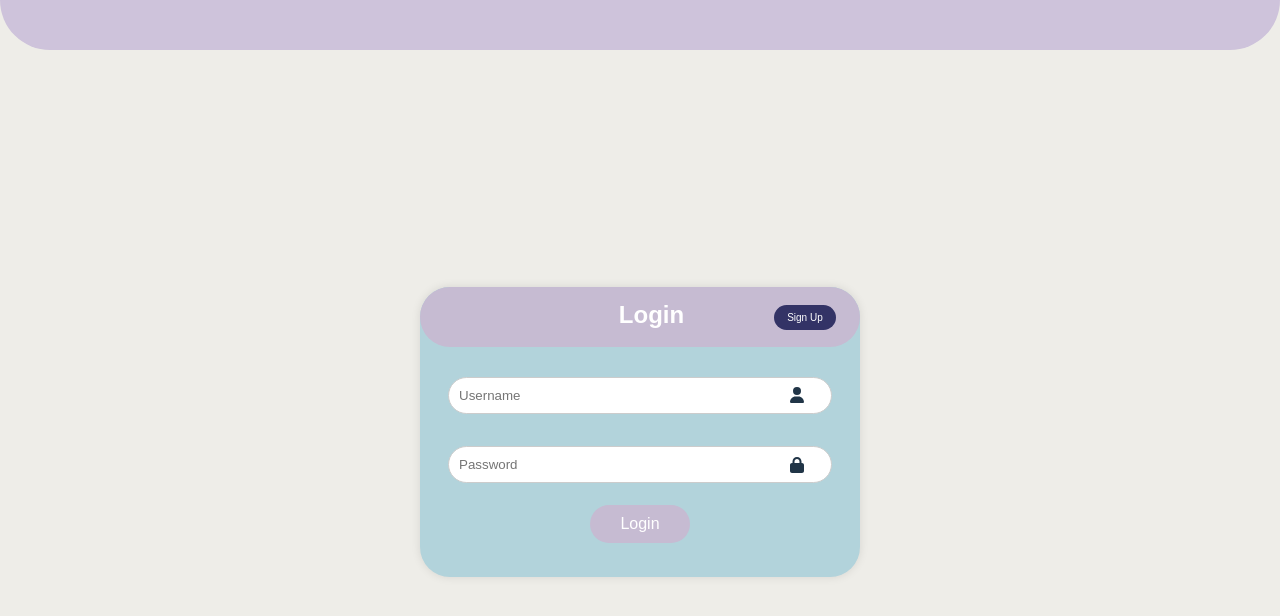
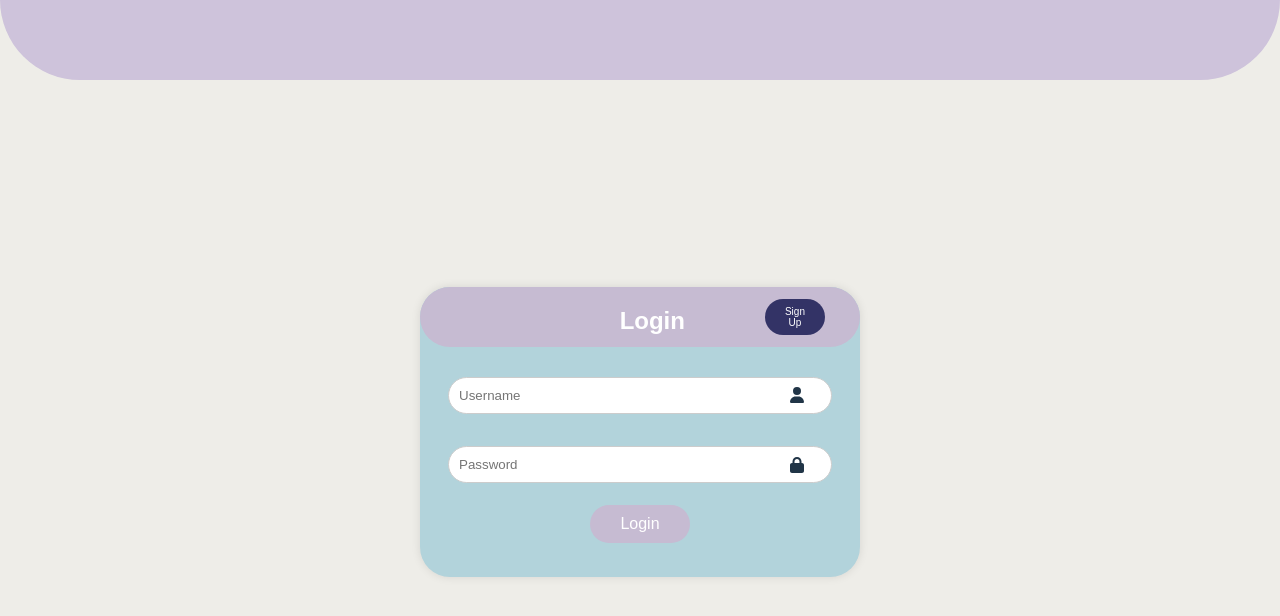
Before and after one commit to Gxamsrtt023/Alway_project, a React (Vite) app: page / in a window 1280 px wide. Shown: the top 616 px of the page. Built offline with nearby package versions, Linux system fonts and the light colour scheme.

Commit message:
final login

```diff
--- a/src/login.css
+++ b/src/login.css
@@ -50,11 +50,12 @@ body {
 .signup_button {
   background-color: #333366;
   color: #fff;
-  border-radius: 20px;
+  border-radius: 30px;
+  width: calc(100px - 40px);
   font-size: 10px;
   position: relative; /* Add relative positioning */
-  left: 90px; /* Adjust button's horizontal position */
-  top: -2px;
+  left: 80px; /* Adjust button's horizontal position */
+  top: -3px;
 }
 
 form {
@@ -122,12 +123,12 @@ input[type="password"] {
   top: 0px; /* Adjusted top margin */
   left: 0;
   width: 100%;
-  height: 50px;
+  height: 80px;
   background-color: #CEC3DB;
   display: flex;
   align-items: center;
   justify-content: center;
-  border-radius: 0 0 60px 60px; /* Rounded corners only at the bottom */
+  border-radius: 0 0 80px 80px; /* Rounded corners only at the bottom */
 }
 
 .header-rectangle img {
```
